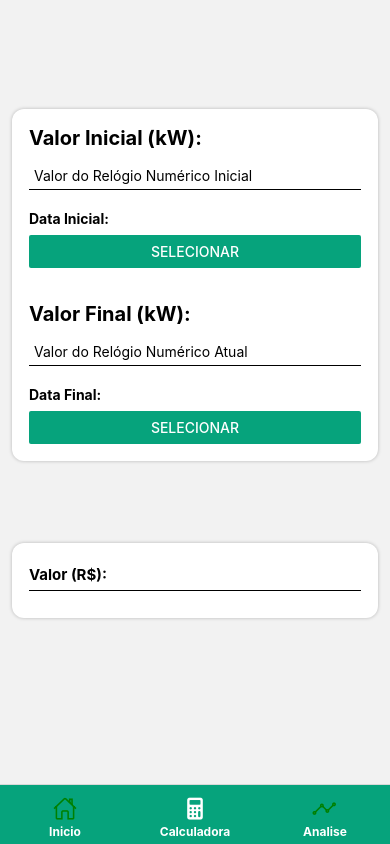
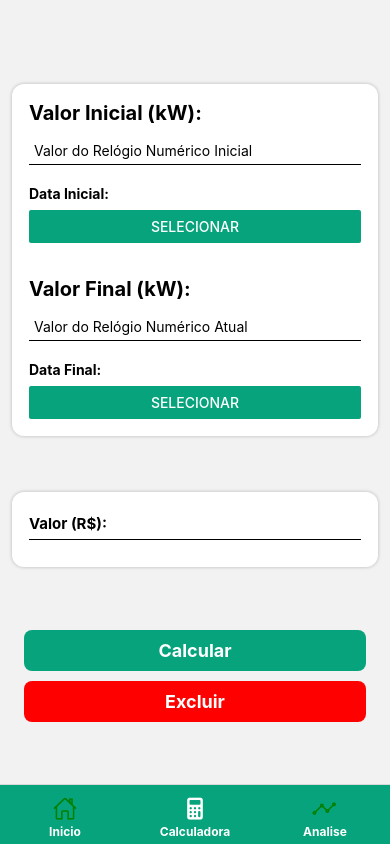
Before and after one commit to LucasPS0/3nergize_ReactNative, a React Native app in the folder 3nergize/: screen /Calculadora in a window 390 px wide. Built offline with nearby package versions, Linux system fonts and the light colour scheme; no server answers.

Commit message:
Update CalculadoraScreen.js

```diff
--- a/3nergize/CalculadoraScreen.js
+++ b/3nergize/CalculadoraScreen.js
@@ -1,5 +1,12 @@
 import React, { useState, useEffect } from "react";
-import { View, Text, TextInput, Button, StyleSheet, TouchableOpacity } from "react-native";
+import {
+  View,
+  Text,
+  TextInput,
+  Button,
+  StyleSheet,
+  TouchableOpacity,
+} from "react-native";
 import DateTimePicker from "@react-native-community/datetimepicker";
 import axios from "axios";
 import { useDispatch, useSelector } from "react-redux";
@@ -17,22 +24,25 @@ const CalculatorScreen = () => {
   const [isStartDate, setIsStartDate] = useState(true);
   const [tarifaConsumo, setTarifaConsumo] = useState(null);
   const [taxaIluminacao, setTaxaIluminacao] = useState(null);
-  const [valorRS, setvalorRs] = useState(null);
+  const [valorRS, setValorRS] = useState(null);
   const dispatch = useDispatch();
 
   useEffect(() => {
     fetchApiData();
-  });
+  }, []);
 
   const fetchApiData = async () => {
     try {
-      const response = await axios.get("https://apise.way2.com.br/v1/tarifas", {
+      const response = await axios.get(
+        "https://apise.way2.com.br/v1/tarifas",
+        {
           params: {
             apikey: "2163780d87ee4237884c498ece5ea7cc",
             agente: "CELPE",
             ano: "2022",
           },
-      });
+        }
+      );
 
       const data = response.data;
       const tarifademandatusd = data[0].tarifaconsumotusd;
@@ -43,13 +53,16 @@ const CalculatorScreen = () => {
     }
 
     try {
-      const response = await axios.get("https://apise.way2.com.br/v1/tarifas", {
+      const response = await axios.get(
+        "https://apise.way2.com.br/v1/tarifas",
+        {
           params: {
             apikey: "2163780d87ee4237884c498ece5ea7cc",
             agente: "CELPE",
             ano: "2022",
           },
-      });
+        }
+      );
 
       const data = response.data;
       const tarifademandatusd = data[0].tarifademandatusd;
@@ -106,7 +119,7 @@ const CalculatorScreen = () => {
       const valorTotal = valorConsumo + taxaIluminacaoNumber;
       setConsumo(valorCalculado.toFixed(2));
       dispatch(setValorRS(valorTotal.toFixed(2)));
-      setvalorRs(valorTotal.toFixed(2));
+      setValorRS(valorTotal.toFixed(2));
 
       const dados = {
         valorInicial: valorInicialFloat,
@@ -236,16 +249,18 @@ const CalculatorScreen = () => {
 
         <View style={styles.styledButtonContainer}>
           <TouchableOpacity
-            color={"rgb(6, 163, 124)"}
-            title="Calcular"
+            style={styles.button}
             onPress={handleCalculate}
-          />
+          >
+            <Text style={styles.buttonText}>Calcular</Text>
+          </TouchableOpacity>
 
           <TouchableOpacity
-            color="rgb(6, 163, 124)"
-            title="Excluir"
-            onPress={() => handleDelete()}
-          />
+            style={styles.buttonDelete}
+            onPress={handleDelete}
+          >
+            <Text style={styles.buttonText}>Excluir</Text>
+          </TouchableOpacity>
         </View>
       </View>
     </React.Fragment>
@@ -330,12 +345,28 @@ const styles = StyleSheet.create({
     marginLeft: 24,
     marginRight: 24,
   },
+
+  button: {
+    alignItems: "center",
+    backgroundColor: "#06a37c",
+    padding: 10,
+    marginBottom: 10,
+    borderRadius: 8,
+  },
+
+  buttonText: {
+    color: "#fff",
+    fontSize: 18,
+    fontWeight: "bold",
+  },
+  buttonDelete: {
+    alignItems: "center",
+    backgroundColor: "red",
+    padding: 10,
+    marginBottom: 10,
+    borderRadius: 8,
+
+  }
 });
 
-const mapStateToProps = (state) => {
-  return {
-    valorRS: state.variable.valorRS,
-  };
-};
-
-export default connect(mapStateToProps)(CalculatorScreen);
+export default CalculatorScreen;
```
Lines whose indentation alone changed are shown as unchanged.
